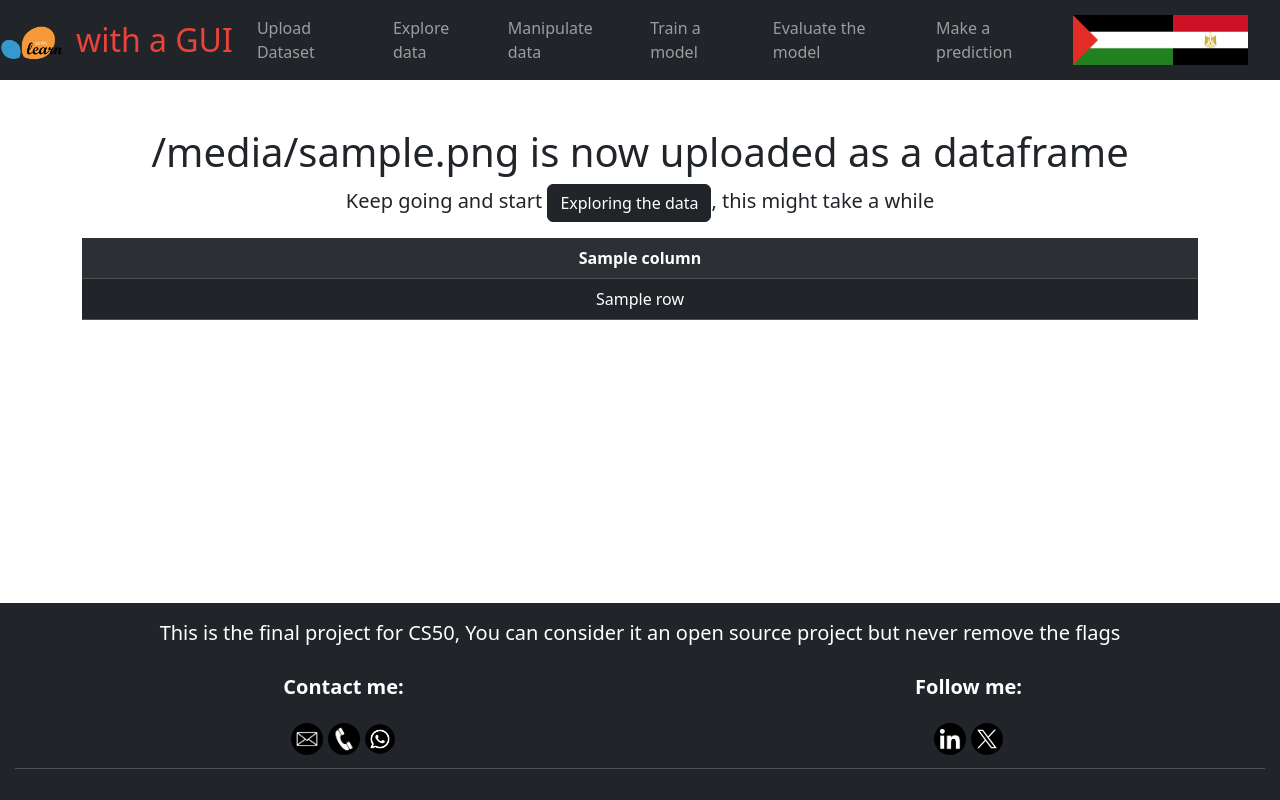
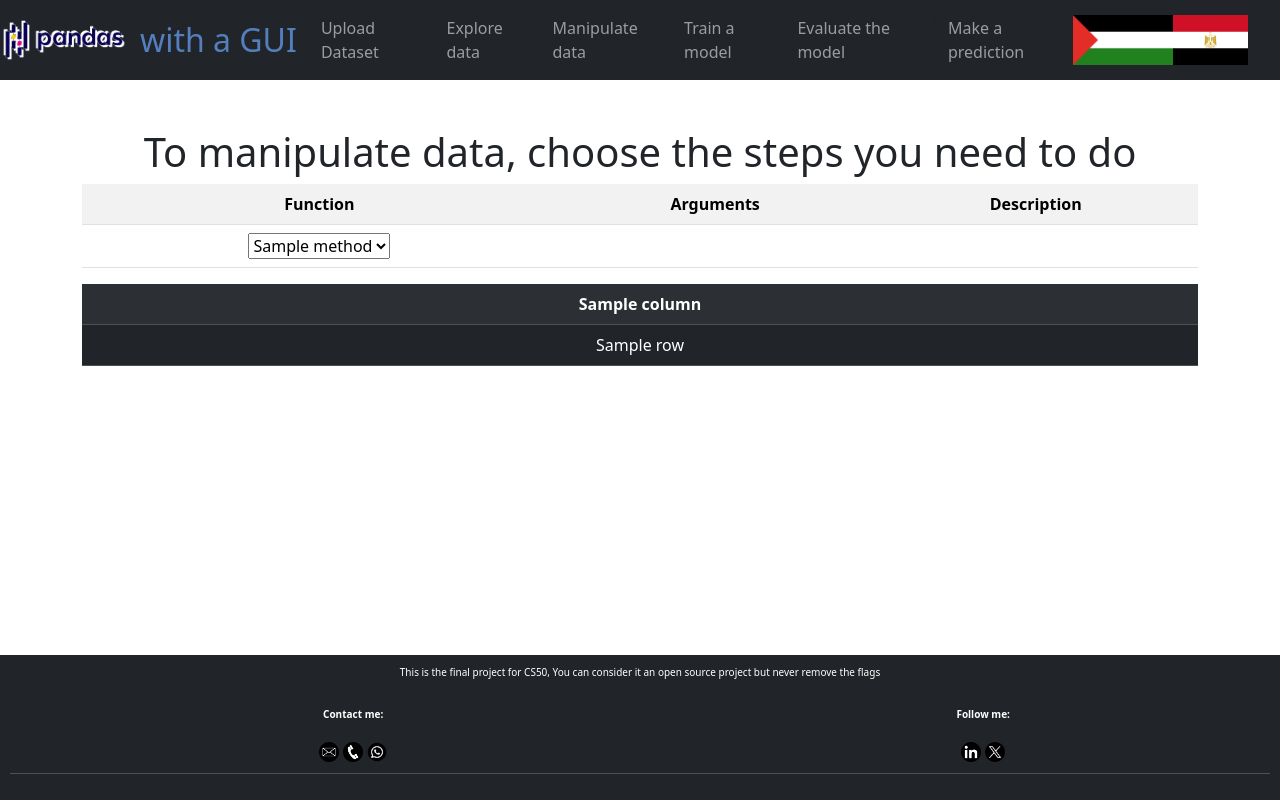
Before and after one commit to Alashmony/sk_gui_cs50, a Flask app: template templates/manipulate.html in a window 1280 px wide. Run offline with Flask 3, Linux system fonts and the light colour scheme; the template is opened without the code that fills it: most values are stand-ins (such as "Sample title", 1, 10 or a date in 2020).

Commit message:
manipulate gets args and function description

```diff
--- a/app.py
+++ b/app.py
@@ -3,7 +3,7 @@ from flask_session import Session
 from werkzeug.utils import secure_filename
 import pandas as pd
 import uuid
-import helpers
+from helpers import *
 import os
 from ydata_profiling import ProfileReport
 from bs4 import BeautifulSoup
@@ -38,11 +38,21 @@ def home():
 
 @app.route("/manipulate", methods=["GET", "POST"])
 def manipulate():
-    df = session["df"]["v0"]
-    rows = df.head(10).to_dict(orient="records")
-    columns = list(session["df"]["v0"].columns)
-    file = session["filename"]
-    return render_template("manipulate.html", file=file, rows=rows, columns=columns)
+    if request.method == "GET":
+        df = session["df"]["v0"]
+        rows = df.head(10).to_dict(orient="records")
+        columns = list(session["df"]["v0"].columns)
+        file = session["filename"]
+
+        methods_ = get_methods(df)
+        return render_template(
+            "manipulate.html",
+            file=file,
+            rows=rows,
+            columns=columns,
+            methods_=methods_.keys(),
+            descriptions=methods_,
+        )
 
 
 @app.route("/explore")
--- a/static/styles.css
+++ b/static/styles.css
@@ -26,24 +26,26 @@ footer {
     left: 0;
     bottom: 0;
     width: 100%;
-    padding: 15px;
-    margin-top: 15px;
+    padding: 10px;
+    margin-top: 5px;
+    border: white;
+    border-top-width: 5px;
 }
 
 .footerp {
     text-align: center;
     color: White;
-    font-size: 20px;
+    font-size: 10px;
 }
 
 .footerl {
     text-align: center;
-    padding: 5px;
+    padding: 3px;
 }
 
 .footerico {
-    width="32px;"
-    height="32px;
+    width: "20px";
+    height: "20px";
 
 }
 
@@ -51,3 +53,8 @@ footer {
     margin-bottom: 150px !important;
     padding-top: 0px !important;
 }
+
+.headimg {
+    -webkit-filter: drop-shadow(2px 2px 0 white) drop-shadow(-2px -2px 0 white);
+    filter: drop-shadow(2px 2px 0 white) drop-shadow(-2px -2px 0 white);
+}
--- a/templates/layout.html
+++ b/templates/layout.html
@@ -18,17 +18,18 @@
     <link href="/static/favicon.ico" rel="icon">
 
     <link href="/static/styles.css" rel="stylesheet">
+    <link href="/static/functions.js" rel="text/script">
 
-    <title>SkiKit-Learn GUI: {% block title %}{% endblock %}</title>
+    <title>Pandas GUI: {% block title %}{% endblock %}</title>
 
 </head>
 
 <body class="bodym">
     <nav class="navbar navbar-expand-lg navbar-dark bg-dark">
-        <img src="static/sklearn.png" alternative="SkiKit-Learn" width="5%;" height="5%;">
+        <img src="static/pandas.png" alternative="Pandas" width="10%;" height="10%;" class="headimg">
         <div class="container-fluid">
             <a class="navbar-brand" href="/">
-                <span class="red">with a GUI</span>
+                <span class="blue">with a GUI</span>
             </a>
             <button class="navbar-toggler" type="button" data-toggle="collapse" data-target="#navbarColor01"
                 aria-controls="navbarColor01" aria-expanded="false" aria-label="Toggle navigation">
@@ -83,24 +84,24 @@
     <table class="table table-dark">
         <tr>
             <td>
-                <p class="footerp "><b>Contact me:</b></p>
                 <div class="footerl">
+                    <p class="footerp "><b>Contact me:</b></p><span></span>
                     <a href="mailto:Ahmad@Alashmony.Site"><img class="nav-btn btn-dark" src="static/email.png"
-                            width="32px;" height="32px;"></a>
-                    <a href="tel:+201092530258"><img class="nav-btn btn-dark" src="static/phone.png" width="32px;"
-                            height="32px;"></a>
+                            width="20px;" height="20px;"></a>
+                    <a href="tel:+201092530258"><img class="nav-btn btn-dark" src="static/phone.png" width="20px;"
+                            height="20px;"></a>
                     <a href="https://wa.me/+201092530258"><img class="nav-btn btn-dark" src="static/whatsapp.png"
-                            width="32px;" height="32px;"></a>
+                            width="20px;" height="20px;"></a>
                 </div>
             </td>
             <td>
-                <p class="footerp"><b>Follow me:</b></p>
                 <div class="footerl">
+                    <p class="footerp"><b>Follow me:</b></p>
                     <a href="https://www.LinkedIn.com/in/Alashmony"><img class="nav-btn btn-dark"
-                            src="static/linkedin.png" width="32px;" height="32px;"></a>
+                            src="static/linkedin.png" width="20px;" height="20px;"></a>
 
-                    <a href="https://www.x.com/AhmadAshmony"><img class="nav-btn btn-dark" src="static/x.png"
-                            width="32px;" height="32px;"></a>
+                    <a href="https://www.x.com/AhmadAshmony"><img class="nav-btn btn-dark footerico" src="static/x.png"
+                            width="20px;" height="20px;"></a>
                 </div>
             </td>
         </tr>
--- a/templates/manipulate.html
+++ b/templates/manipulate.html
@@ -1,17 +1,47 @@
 {% extends "layout.html" %}
 
 {% block title %}
-Upload dataset
+Manipulate data
 {% endblock %}
 
 {% block main %}
 {% if file %}
 
-<h1 class="h1">{{ file }} is now uploaded as a dataframe</h1>
-<p class="lead">Keep going and start <a type="button" class="btn btn-dark" href="/explore">Exploring the data</a>, this
-    might take a while
-</p>
+<script>
+    function getMethodDescription(descriptions) {
 
+        var selectElement = document.getElementById("choose_method").value;
+
+        // Update the description based on the selected value
+        document.getElementById("method_description").innerHTML = descriptions[selectElement]["description"];
+        document.getElementById("method_args").innerHTML = descriptions[selectElement]["args"];
+    }
+</script>
+
+<h1 class="h1">To manipulate data, choose the steps you need to do</h1>
+<table class="table table-striped">
+    <tr>
+        <th>Function</th>
+        <th>Arguments</th>
+        <th>Description</th>
+    </tr>
+    <tr>
+        <td>
+            <div>
+                <select id="choose_method" class="custom-select" onchange="getMethodDescription( {{ descriptions }})">
+                    {% for method_ in methods_ %}
+                    <option value={{ method_ }}>{{ method_ }}</option>
+                    {% endfor %}
+                </select>
+            </div>
+        </td>
+        <td>
+            <p class="lead" id="method_args"></p>
+        </td>
+        <td style="font-size: 10px !important;" id="method_description">
+        </td>
+    </tr>
+</table>
 {% if rows and columns %}
 <table class="table table-dark table-striped table-hover">
     <tr>
```
Also changed, not shown: helpers.py (+14 -6 lines), static/functions.js (added), static/pandas.png (added), 1 other file.
